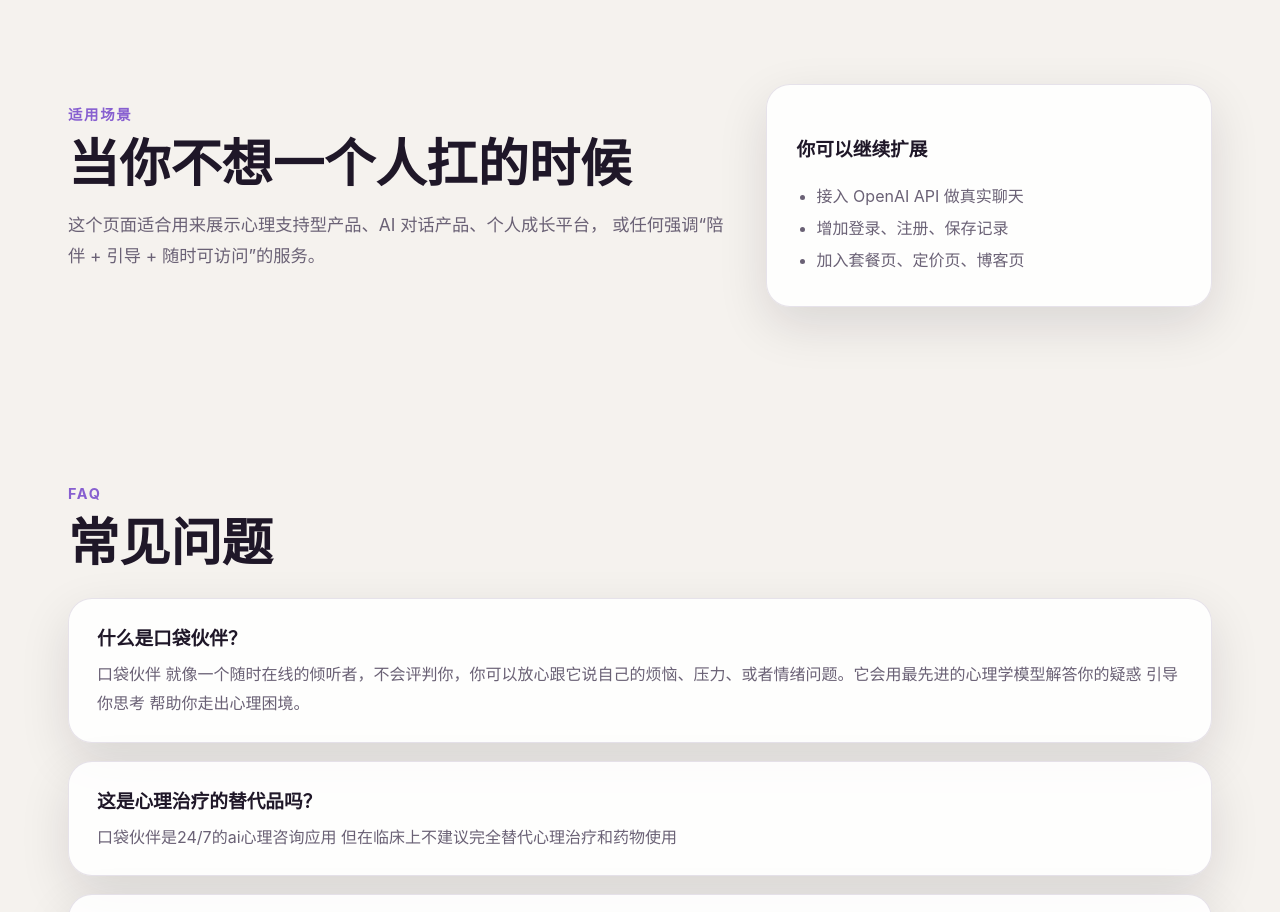
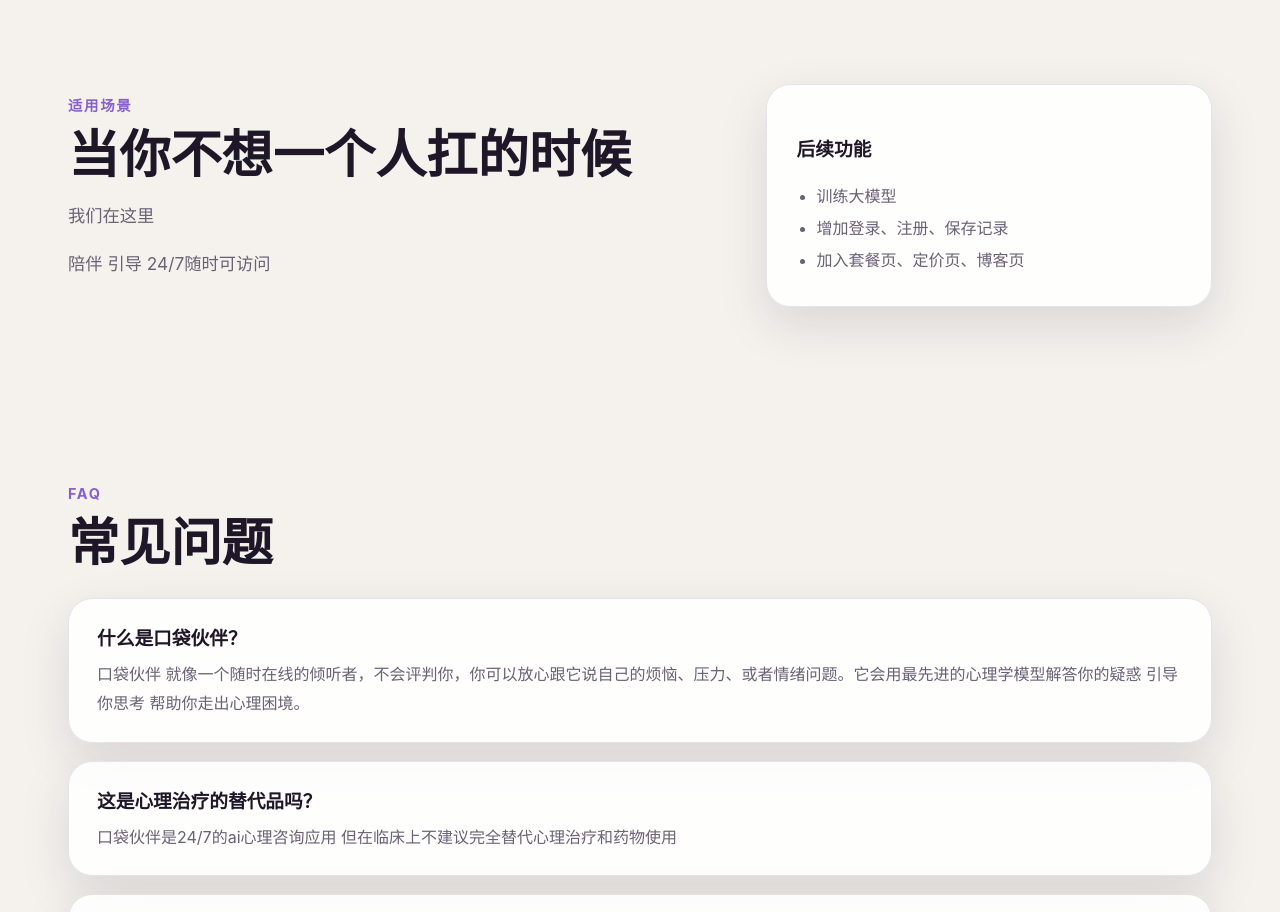
Before and after one commit to 123Joe-d/Pocket-Master, a Next.js app: page / in a window 1280 px wide. Shown: the part 1300-2212 px from the top of the page. Built offline with nearby package versions, Linux system fonts and the light colour scheme.

Commit message:
Update page.tsx

```diff
--- a/app/page.tsx
+++ b/app/page.tsx
@@ -33,14 +33,16 @@ export default function HomePage() {
           <span className="eyebrow">适用场景</span>
           <h2>当你不想一个人扛的时候</h2>
           <p>
-            这个页面适合用来展示心理支持型产品、AI 对话产品、个人成长平台，
-            或任何强调“陪伴 + 引导 + 随时可访问”的服务。
+            我们在这里
+          </p>
+          <p>
+            陪伴 引导 24/7随时可访问
           </p>
         </div>
         <div className="split-card">
-          <h3>你可以继续扩展</h3>
+          <h3>后续功能</h3>
           <ul>
-            <li>接入 OpenAI API 做真实聊天</li>
+            <li>训练大模型</li>
             <li>增加登录、注册、保存记录</li>
             <li>加入套餐页、定价页、博客页</li>
           </ul>
```
